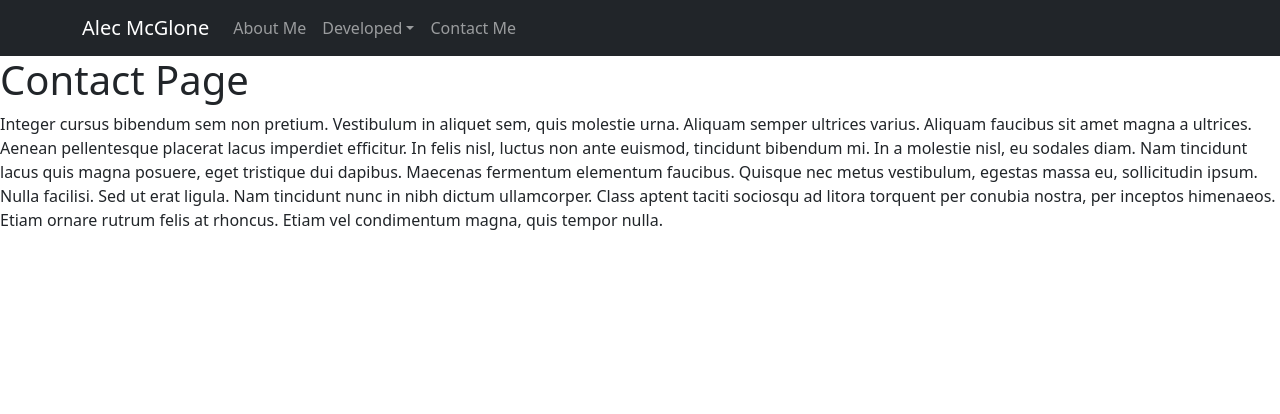
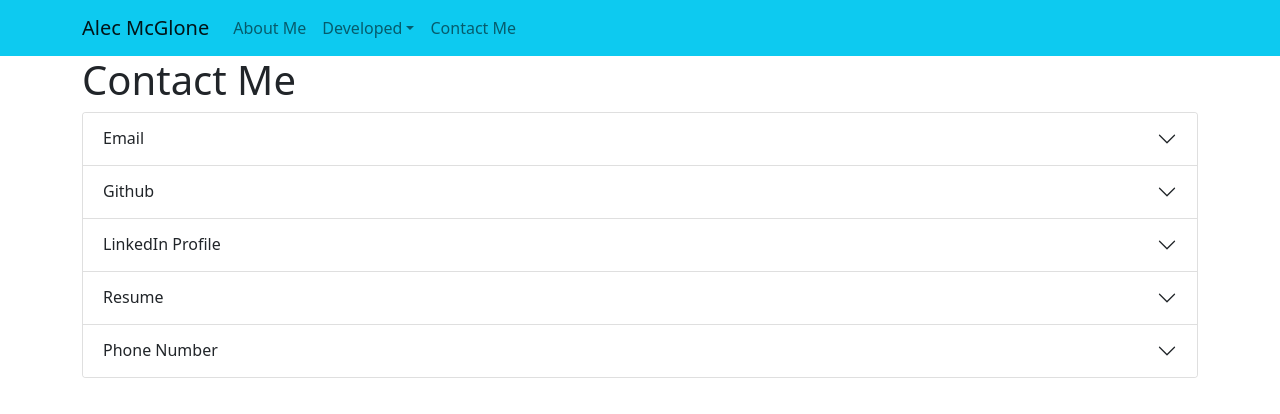
Before and after one commit to Alec74/proPortfolio, a React (Create React App) app in the folder portfolio/: page /contact in a window 1280 px wide. Shown: the top 414 px of the page. Built offline with nearby package versions, Linux system fonts and the light colour scheme.

Commit message:
contact and about page updates

```diff
--- a/portfolio/package.json
+++ b/portfolio/package.json
@@ -7,7 +7,7 @@
     "@testing-library/react": "^11.2.7",
     "@testing-library/user-event": "^12.8.3",
     "react": "^17.0.2",
-    "react-bootstrap": "^1.6.1",
+    "react-bootstrap": "^2.0.0-beta.6",
     "react-dom": "^17.0.2",
     "react-router-dom": "^5.1.2",
     "react-scripts": "4.0.3",
--- a/portfolio/src/components/Navbar.js
+++ b/portfolio/src/components/Navbar.js
@@ -2,43 +2,12 @@ import Navbar from 'react-bootstrap/Navbar';
 import Nav from 'react-bootstrap/Nav';
 import Container from 'react-bootstrap/Container';
 import NavDropdown from 'react-bootstrap/NavDropdown';
+import '../resources/css/navbar.css';
 
 export default function NavbarComponent() {
 
     return (
-        //   <Navbar variant="pills" activeKey="1">
-        //     <Navbar.Item>
-        //       <Navbar.Link eventKey="1" href="/">
-        //         Home
-        //       </Navbar.Link>
-        //     </Navbar.Item>
-        //     <Navbar.Item>
-        //       <Navbar.Link eventKey="2" href='/about' title="Item">
-        //         About
-        //       </Navbar.Link>
-        //     </Navbar.Item>
-        // <NavDropdown title="Developed" id="nav-dropdown">
-        //   <NavDropdown.Item eventKey="4.1" href='/develop#recipes'>Cocktail and Recipe Generator</NavDropdown.Item>
-        //   <NavDropdown.Item eventKey="4.2" href='/develop#fitness'>21st Century Fitness</NavDropdown.Item>
-        //   <NavDropdown.Item eventKey="4.3" href='/develop'>The Tom Fund</NavDropdown.Item>
-        //   <NavDropdown.Divider />
-        //   <NavDropdown.Item eventKey="4.4" href='/develop#codequiz'>Code Quiz</NavDropdown.Item>
-        //   <NavDropdown.Item eventKey="4.5" href='/develop#worksched'>Workday Planner</NavDropdown.Item>
-        //   <NavDropdown.Item eventKey="4.6" href='/develop#weather'>Weather Dashboard</NavDropdown.Item>
-        //   <NavDropdown.Item eventKey="4.7" href='/develop#notes'>Note Taker</NavDropdown.Item>
-        //   <NavDropdown.Item eventKey="4.8" href='/develop#blog'>Tech Blog</NavDropdown.Item>
-        //   <NavDropdown.Item eventKey="4.9" href='/develop#fitness2'>Fitness App</NavDropdown.Item>
-        //   <NavDropdown.Item eventKey="4.10" href='/develop#budget'>Budget Tracker</NavDropdown.Item>
-        //   <NavDropdown.Item eventKey="4.11" href='/develop#book'>Book Search Engine</NavDropdown.Item>
-        // </NavDropdown>
-        //     <Navbar.Item>
-        //       <Navbar.Link eventKey="3" href='/contact'>
-        //         Contact
-        //       </Navbar.Link>
-        //     </Navbar.Item>
-        //   </Navbar>
-
-        <Navbar collapseOnSelect expand="lg" bg="dark" variant="dark">
+        <Navbar collapseOnSelect expand="lg" bg="info" variant="light">
             <Container>
                 <Navbar.Brand href="/">Alec McGlone</Navbar.Brand>
                 <Navbar.Toggle aria-controls="responsive-navbar-nav" />
@@ -59,6 +28,8 @@ export default function NavbarComponent() {
                             <NavDropdown.Item eventKey="4.9" href='/develop#fitness2'>Fitness App</NavDropdown.Item>
                             <NavDropdown.Item eventKey="4.10" href='/develop#budget'>Budget Tracker</NavDropdown.Item>
                             <NavDropdown.Item eventKey="4.11" href='/develop#book'>Book Search Engine</NavDropdown.Item>
+                            <NavDropdown.Divider />
+                            <NavDropdown.Item eventKey="4.11" href='/develop#backend'>Backend Dev</NavDropdown.Item>
                         </NavDropdown>
                         <Nav.Link href="/contact">Contact Me</Nav.Link>
                     </Nav>
--- a/portfolio/src/index.js
+++ b/portfolio/src/index.js
@@ -4,6 +4,7 @@ import './index.css';
 import App from './App';
 import reportWebVitals from './reportWebVitals';
 import 'bootstrap/dist/css/bootstrap.min.css';
+import './resources/css/navbar.css';
 
 ReactDOM.render(
   <React.StrictMode>
--- a/portfolio/src/pages/About.js
+++ b/portfolio/src/pages/About.js
@@ -21,19 +21,24 @@ export default function About() {
                     <Card className="my-2 mb-2" text='light' bg='info' border="primary">
                         <Card.Img src={portrait} alt="Card image" />
                         <Card.ImgOverlay>
-                            <Card.Header>Header</Card.Header>
+                            <Card.Header>Alec McGlone</Card.Header>
                             <Card.Body>
-                                <Card.Title>Primary Card Title</Card.Title>
-                                <Card.Text>
-                                    I am currently a student of the UConn Coding
-                                    Bootcamp for Full Stack Web Development. My goals are to learn efficient ways to build
-                                    multifaceted user driven applications.
-                                </Card.Text>
+                                <Card.Title>Full Stack Web Developer</Card.Title>
                             </Card.Body>
                         </Card.ImgOverlay>
                     </Card>
                 </Col>
-                <Col xs={12} md={6} lg={6}></Col>
+                <Col xs={12} md={6} lg={6}>
+                    <Card className="mb-2 my-5" text='light' bg='info' border="primary">
+                        <Card.Header>MERN Stack Specialist</Card.Header>
+                        <Card.Body>
+                            <Card.Title></Card.Title>
+                            <Card.Text>
+                                Full-stack web developer eager to build multi-faceted applications.
+                            </Card.Text>
+                        </Card.Body>
+                    </Card>
+                </Col>
             </Row>
             <Row>
                 <Col xs={12} md={4} lg={4}>
--- a/portfolio/src/pages/Contact.js
+++ b/portfolio/src/pages/Contact.js
@@ -1,22 +1,73 @@
 import React from 'react';
 
+import Container from 'react-bootstrap/Container';
+import Row from 'react-bootstrap/Row';
+import Col from 'react-bootstrap/Col';
+
+import Accordion from 'react-bootstrap/Accordion'
+import Fade from 'react-bootstrap/Fade'
+
+
 export default function Contact() {
-  return (
-    <div>
-      <h1>Contact Page</h1>
-      <p>
-        Integer cursus bibendum sem non pretium. Vestibulum in aliquet sem, quis
-        molestie urna. Aliquam semper ultrices varius. Aliquam faucibus sit amet
-        magna a ultrices. Aenean pellentesque placerat lacus imperdiet
-        efficitur. In felis nisl, luctus non ante euismod, tincidunt bibendum
-        mi. In a molestie nisl, eu sodales diam. Nam tincidunt lacus quis magna
-        posuere, eget tristique dui dapibus. Maecenas fermentum elementum
-        faucibus. Quisque nec metus vestibulum, egestas massa eu, sollicitudin
-        ipsum. Nulla facilisi. Sed ut erat ligula. Nam tincidunt nunc in nibh
-        dictum ullamcorper. Class aptent taciti sociosqu ad litora torquent per
-        conubia nostra, per inceptos himenaeos. Etiam ornare rutrum felis at
-        rhoncus. Etiam vel condimentum magna, quis tempor nulla.
-      </p>
-    </div>
-  );
+    return (
+        <div>
+            <Container>
+                <Row>
+                    <Col xs={12} lg={12}>
+                        <h1>Contact Me</h1>
+                    </Col>
+                </Row>
+                <Row>
+                    <Col>
+                        <Accordion>
+                            <Accordion.Item eventKey="0">
+                                <Accordion.Header>Email</Accordion.Header>
+                                <Accordion.Body>
+                                    <address>
+                                        Send an email to me by clicking <button type="button" class="btn btn-outline-info"><a href="mailto:alecmcglone@gmail.com">here</a></button><br />
+                                    </address>
+                                </Accordion.Body>
+                            </Accordion.Item>
+                            <Accordion.Item eventKey="1">
+                                <Accordion.Header>Github</Accordion.Header>
+                                <Accordion.Body>
+                                    <button type="button" class="btn btn-outline-info">
+                                        <a class="nav-link text-dark"
+                                            href="https://github.com/Alec74">
+                                            Github Profile
+                                        </a>
+                                    </button>
+                                </Accordion.Body>
+                            </Accordion.Item>
+                            <Accordion.Item eventKey="2">
+                                <Accordion.Header>LinkedIn Profile</Accordion.Header>
+                                <Accordion.Body>
+                                    <button type="button" class="btn btn-outline-info">
+                                        <a class="nav-link text-dark"
+                                            href="https://www.linkedin.com/in/alec-mcglone-900904206/">
+                                            LinkedIn Profile
+                                        </a>
+                                    </button>
+                                </Accordion.Body>
+                            </Accordion.Item>
+                            <Accordion.Item eventKey="3">
+                                <Accordion.Header>Resume</Accordion.Header>
+                                <Accordion.Body>
+                                    <button type="button" class="btn btn-outline-info">
+                                        <a class="nav-link text-dark" href="info/resume.pdf">Resume</a>
+                                    </button>
+                                </Accordion.Body>
+                            </Accordion.Item>
+                            <Accordion.Item eventKey="4">
+                                <Accordion.Header>Phone Number</Accordion.Header>
+                                <Accordion.Body>
+                                    <p>203-856-7364</p>
+                                </Accordion.Body>
+                            </Accordion.Item>
+                        </Accordion>
+                    </Col>
+                </Row>
+            </Container>
+        </div>
+    );
 }
--- a/portfolio/src/pages/Develop.js
+++ b/portfolio/src/pages/Develop.js
@@ -181,7 +181,7 @@ export default function Blog() {
               </div>
             </div>
           </div>
-          <div class="container backend">
+          <div class="container backend" id='backend'>
             <div class="row featured">
               <div class="card col-lg-3 col-sm-12 my-5 mx-2" >
                 <div class="card-header">
```
Also changed, not shown: portfolio/src/resources/css/navbar.css (added), 1 other file (tests, documents, lock files or other folders).
